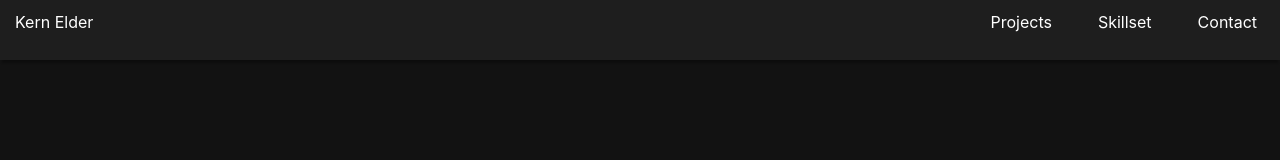
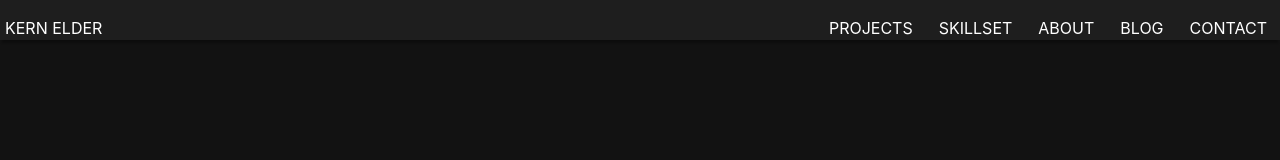
Before and after one commit to Kelel1/portfolioSite, a Next.js app: page / in a window 1280 px wide. Shown: the top 160 px of the page. Built offline with nearby package versions, Linux system fonts and the light colour scheme.

Commit message:
implement bottom-boreder highlight on navbar hover

```diff
--- a/components/NavBar.js
+++ b/components/NavBar.js
@@ -5,8 +5,6 @@ const Button = styled.button `
   color: white;
   cursor: pointer;
   padding: 5px 15px;
-  // border-radius: 5px;
-  // border: none;
   border-color: #1e1e1e;
   outline: none;
   box-shadow: none;
@@ -15,9 +13,13 @@ const NavLink = styled.p`
   background-color: #1e1e1e;
   color: white;
   cursor: pointer;
-  padding: 5px 15px;
-  // border-radius: 5px;
-  // border: none;
+  margin-top: 10px;
+  margin-bottom: 0;
+  padding: 5px 5px 0 5px;
+  text-transform: uppercase;
+  &: hover {
+    border-bottom: 2px solid lightblue;
+  }
 
 `
 
@@ -31,6 +33,8 @@ const NavBar = () => (
         <ul>
           <li><NavLink>Projects</NavLink></li>
           <li><NavLink>Skillset</NavLink></li>
+          <li><NavLink>About</NavLink></li>
+          <li><NavLink>Blog</NavLink></li>
           <li><NavLink>Contact</NavLink></li>
         </ul>
       </div>
@@ -72,7 +76,7 @@ const NavBar = () => (
       .navigation {
         width: 100%;
         background: #1e1e1e;
-        height: 60px;
+        height: 40px;
         position: fixed;
       }
       .space {
```
